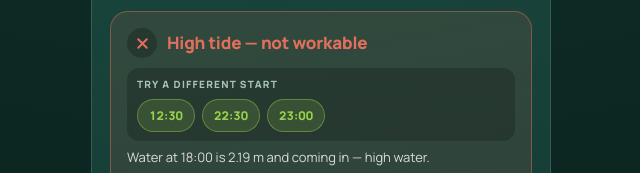
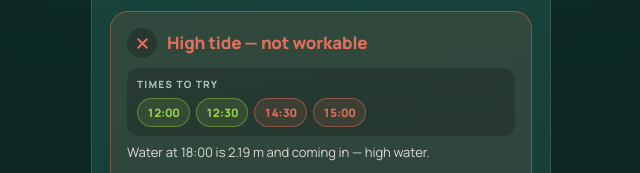
Before and after one commit to WingManEvil/eco-friendly-tide-checker, a plain HTML site: page index.html in a window 1280 px wide. Shown: the part 1082-1255 px from the top of the page, without its empty margins (319-959 px from the left). Drawn offline with nearby package versions, Linux system fonts and the light colour scheme.

Commit message:
Suggestion chips now show failing times in colour too, and the tide list follows the planner date

```diff
--- a/index.html
+++ b/index.html
@@ -85,15 +85,19 @@
   .vicon{display:flex; align-items:center; justify-content:center; width:30px; height:30px;
     border-radius:50%; background:rgba(0,0,0,.22); flex:0 0 auto}
   .vsub{font-size:13px; color:var(--ink); opacity:.85; margin-top:7px}
-  .trybar{display:flex; align-items:center; flex-wrap:wrap; gap:7px; margin-top:10px;
+  .trybar{display:flex; align-items:center; flex-wrap:wrap; gap:6px; margin-top:10px;
     padding:9px 10px; border-radius:12px; background:rgba(0,0,0,.20)}
   .trylbl{font-size:10px; letter-spacing:.12em; text-transform:uppercase; color:var(--dim);
     font-weight:800; flex:0 0 100%}
-  .trychip{background:rgba(154,209,75,.16); color:var(--lime); border:1px solid rgba(154,209,75,.42);
-    border-radius:999px; padding:7px 11px; font-family:'Manrope',sans-serif; font-size:12px;
+  .trychip{background:rgba(255,255,255,.04); color:var(--ink); border:1px solid var(--line);
+    border-radius:999px; padding:6px 9px; font-family:'Manrope',sans-serif; font-size:11.5px;
     font-weight:800; cursor:pointer; font-variant-numeric:tabular-nums}
-  .trychip:active{background:rgba(154,209,75,.32)}
-  .trychip.on{background:var(--lime); color:#0B2420; border-color:var(--lime)}
+  .trychip.good{color:var(--lime); border-color:rgba(154,209,75,.45); background:rgba(154,209,75,.12)}
+  .trychip.warn{color:#E8C98A; border-color:rgba(232,201,138,.45); background:rgba(232,201,138,.12)}
+  .trychip.bad{color:#E0705C; border-color:rgba(224,112,92,.50); background:rgba(224,112,92,.12)}
+  .trychip.on.good{background:var(--lime); color:#0B2420; border-color:var(--lime)}
+  .trychip.on.warn{background:#E8C98A; color:#0B2420; border-color:#E8C98A}
+  .trychip.on.bad{background:#E0705C; color:#FFF4F1; border-color:#E0705C}
   .times{display:grid; grid-template-columns:1fr 1fr; gap:10px 14px; margin-top:14px}
   .trow{display:flex; flex-direction:column; gap:1px}
   .trow span{font-size:10px; letter-spacing:.1em; text-transform:uppercase; color:var(--dim); font-weight:700}
@@ -524,22 +528,22 @@ function planEvent(day, hhmm, setupH, lenH, packH) {
            level, state, headline, notes, levelStart, rising, nearestLow, setupH, lenH, packH, day };
 }
 
-// When a time doesn't work, find the nearest ones that do — so the crew can go back to the
-// client with a concrete alternative instead of "not possible".
-function alternativeTimes(day, setupH, lenH, packH, currentStart, allowWarn) {
-  const good = [], warn = [];
-  for (let m = 6 * 60; m <= 23 * 60; m += 30) {
+// Times to try: the nearest ones that work, plus the nearest ones that don't, colour-coded.
+// Seeing a red time next to a green one is what tells the crew where the safe window starts —
+// and that shaving the setup time might move a time from red to green.
+function suggestionTimes(day, setupH, lenH, packH, currentStart) {
+  const all = [];
+  for (let m = 0; m <= 23 * 60 + 30; m += 30) {
     const t = String(Math.floor(m / 60)).padStart(2, "0") + ":" + String(m % 60).padStart(2, "0");
-    const r = planEvent(day, t, setupH, lenH, packH);
-    if (r.level === "good") good.push({ t, m });
-    else if (r.level === "warn") warn.push({ t, m });
+    all.push({ t, m, level: planEvent(day, t, setupH, lenH, packH).level });
   }
-  const pool = good.length ? good : (allowWarn ? warn : []);
-  const req = currentStart.getTime();
-  return pool
-    .sort((a, b) => Math.abs(at(day, a.t) - req) - Math.abs(at(day, b.t) - req))
-    .slice(0, 3)
-    .sort((a, b) => a.m - b.m);
+  const curM = currentStart.getHours() * 60 + currentStart.getMinutes();
+  const near = arr => [...arr].sort((a, b) => Math.abs(a.m - curM) - Math.abs(b.m - curM));
+  const picked = [
+    ...near(all.filter(a => a.level === "good")).slice(0, 2),
+    ...near(all.filter(a => a.level !== "good")).slice(0, 2),
+  ];
+  return picked.sort((a, b) => a.m - b.m);
 }
 
 function renderPlan() {
@@ -566,14 +570,12 @@ function renderPlan() {
   })() : "";
 
   // Suggestions stay on screen after a tap so Eco Friendly can compare timings side by side.
-  const alts = alternativeTimes(day, setupH, lenH, packH, r.start, r.level !== "good");
+  const alts = suggestionTimes(day, setupH, lenH, packH, r.start);
   const chosen = planTime();
-  const showTry = r.level === "good" ? alts.length > 1 : alts.length >= 1;
   let tryBar = "";
-  if (showTry) {
-    const lbl = r.level === "good" ? "Other times that work" : "Try a different start";
-    tryBar = `<div class="trybar"><span class="trylbl">${lbl}</span>${
-      alts.map(a => `<button class="trychip${a.t === chosen ? " on" : ""}" data-h="${a.t.slice(0, 2)}" data-m="${a.t.slice(3)}">${a.t}</button>`).join("")
+  if (alts.length > 1) {
+    tryBar = `<div class="trybar"><span class="trylbl">Times to try</span>${
+      alts.map(a => `<button class="trychip ${a.level}${a.t === chosen ? " on" : ""}" data-h="${a.t.slice(0, 2)}" data-m="${a.t.slice(3)}">${a.t}</button>`).join("")
     }</div>`;
   }
 
@@ -601,6 +603,10 @@ function renderPlan() {
     </div>`;
 
   drawPlanCurve(r);
+
+  // Keep the tide list underneath in step with the date being planned — a planner on 19 Nov
+  // sitting above a tide table for 15 Nov is how crews end up at the beach on the wrong day.
+  if (day) syncDayPanel(day);
 }
 
 function drawPlanCurve(r) {
```
